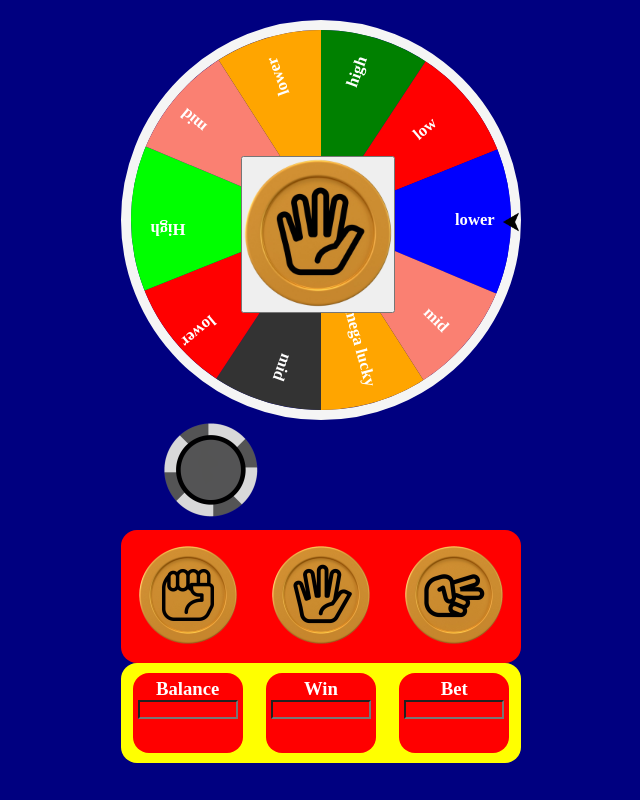
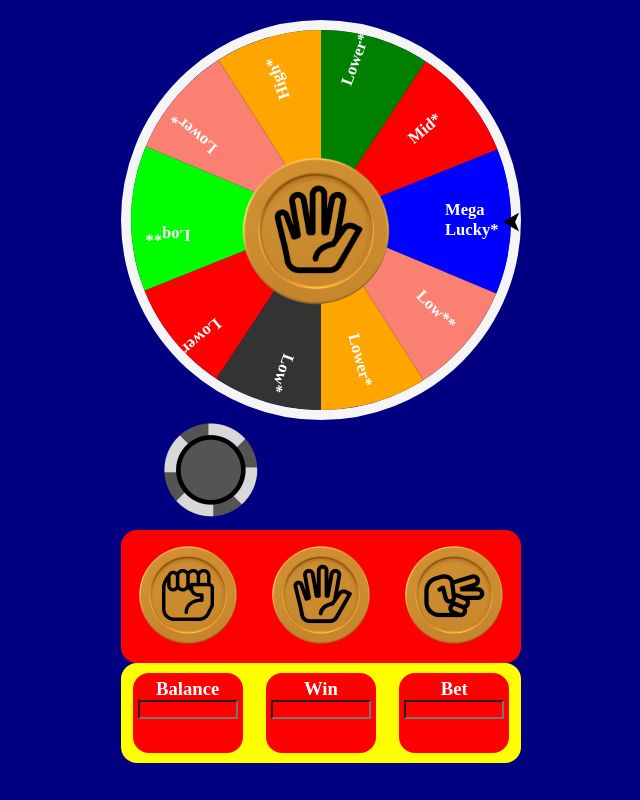
Before and after one commit to mahatmaArrayyan/Rock-Paper-Scissors-2.0, a plain HTML site: page index.html in a window 1280 px wide. Shown: the whole page, without its empty margins (319-959 px from the left). Drawn offline with Linux system fonts and the light colour scheme.

Commit message:
done for today

```diff
--- a/index.html
+++ b/index.html
@@ -11,21 +11,21 @@
         <div class="mainbox" id="mainbox">
             <div class="box" id="box">
                 <div class="box1">
-                    <span class="font span1"><h5>high</h5></span>
-                    <span class="font span2"><h5>low</h5></span>
-                    <span class="font span3"><h5>lower</h5></span>
-                    <span class="font span4"><h5>mid</h5></span>
-                    <span class="font span5"><h5>mega lucky</h5></span>
+                    <span class="font span1"><h5>Lower**</h5></span>
+                    <span class="font span2"><h5>Mid*</h5></span>
+                    <span class="font span3"><h5>Mega Lucky*</h5></span>
+                    <span class="font span4"><h5>Low**</h5></span>
+                    <span class="font span5"><h5>Lower*</h5></span>
                 </div>
                 <div class="box2">
-                    <span class="font span1"><h5>mid</h5></span>
-                    <span class="font span2"><h5>lower</h5></span>
-                    <span class="font span3"><h5>High</h5></span>
-                    <span class="font span4"><h5>mid</h5></span>
-                    <span class="font span5"><h5>lower</h5></span>
+                    <span class="font span1"><h5>Low*</h5></span>
+                    <span class="font span2"><h5>Lower*</h5></span>
+                    <span class="font span3"><h5>Loq**</h5></span>
+                    <span class="font span4"><h5>Lower*</h5></span>
+                    <span class="font span5"><h5>High*</h5></span>
                 </div>
             </div>
-            <button onclick="spin()" class="bot-choices"><img src="assets/imgs/paper.png" alt=""></button>
+            <div class="bot-choices"><img src="assets/imgs/paper.png" alt=""></div>
         </div>
 
         <div class="bets">
```
